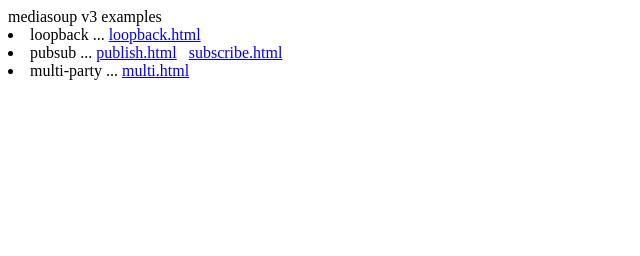
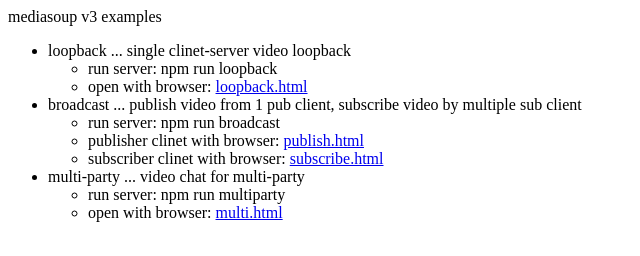
Before and after one commit to mganeko/mediasoup_v3_example, a website: page public/index.html in a window 1280 px wide. Shown: the whole page, without its empty margins (0-640 px from the left). Drawn offline with Linux system fonts and the light colour scheme.

Commit message:
add description for broadcast example

```diff
--- a/public/index.html
+++ b/public/index.html
@@ -21,17 +21,31 @@
 
 <body>
   mediasoup v3 examples<br />
-  <lu>
+  <ul>
+    <li>loopback ... single clinet-server video loopback
+      <ul>
+        <li>run server: npm run loopback</li>
+        <li>open with browser: <a href="loopback.html" target="_blank">loopback.html</a></li>
+      </ul>
+    </li>
+
     <li>
-      loopback ... <a href="loopback.html" target="_blank">loopback.html</a> </li>
+      broadcast ... publish video from 1 pub client, subscribe video by multiple sub client
+      <ul>
+        <li>run server: npm run broadcast</li>
+        <li>publisher clinet with browser: <a href="publish.html" target="_blank">publish.html</a></li>
+        <li>subscriber clinet with browser: <a href="subscribe.html" target="_blank">subscribe.html</a></li>
+      </ul>
+    </li>
+
     <li>
-      pubsub ... <a href="publish.html" target="_blank">publish.html</a> &nbsp; <a href="subscribe.html"
-        target="_blank"> subscribe.html</a>
+      multi-party ... video chat for multi-party
+      <ul>
+        <li>run server: npm run multiparty</li>
+        <li>open with browser: <a href="multi.html" target="_blank">multi.html</a></li>
+      </ul>
     </li>
-    <li>
-      multi-party ... <a href="multi.html" target="_blank">multi.html</a> </li>
-    </li>
-  </lu>
+  </ul>
 </body>
 
 </html>
```
Also changed, not shown: README.md.
